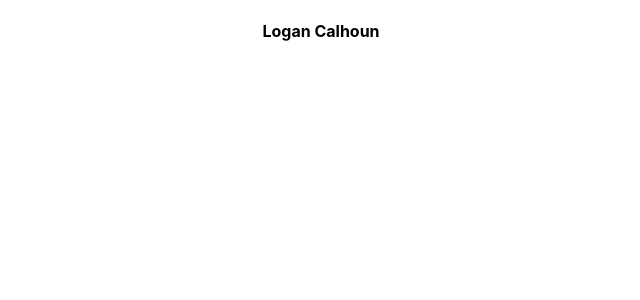
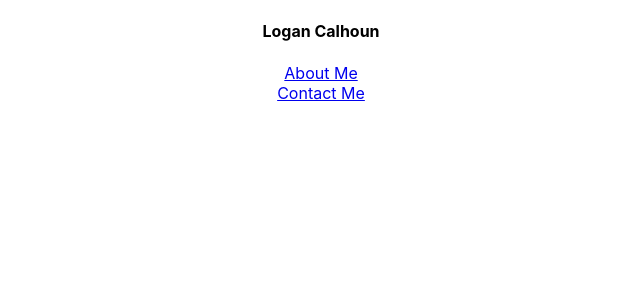
Before and after one commit to logan818/My-Website, a React (Create React App) app in the folder my-website/: page / in a window 1280 px wide. Shown: the top 300 px of the page, without its empty margins (319-959 px from the left). Built offline with nearby package versions, Linux system fonts and the light colour scheme.

Commit message:
added About me and Contact me buttons in header

```diff
--- a/my-website/src/Components/Header/Header.js
+++ b/my-website/src/Components/Header/Header.js
@@ -4,11 +4,25 @@ import 'cirrus-ui';
 
 function Header() {
     return (
+        //Header -> Header-brand, nav-left -> About Me, Contact Me
         <div class="header header-fixed unselectable header-animated">
+
             <div class="header-brand">
                 <div class="nav-item">
                     <h4 class="title">Logan Calhoun</h4>
                 </div>
+            </div>
+
+            <div class="nav-right">
+
+                <div class="nav-item">
+                    <a href="#">About Me</a>
+                </div>
+
+                <div class="nav-item">
+                    <a href="#">Contact Me</a>
+                </div>
+
             </div>
         </div>
     );
```
